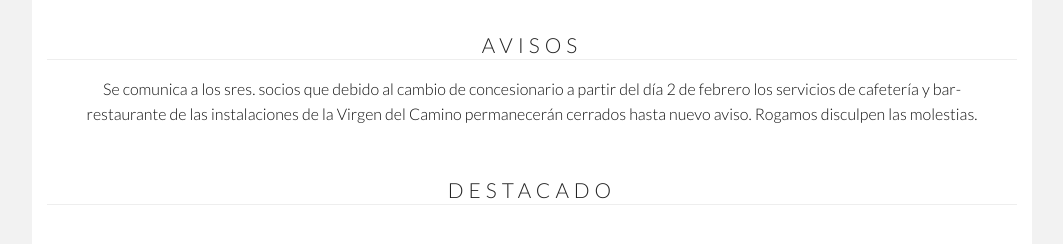
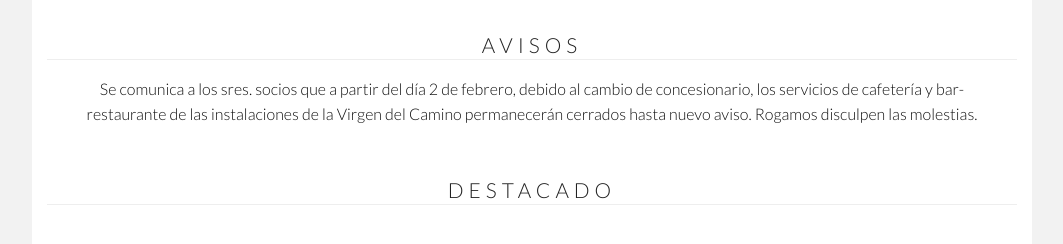
Before and after one commit to aeroclubleon/aeroclubleon.github.io, a Jekyll site: the page built from index.html, in a window 1280 px wide and 900 px high. Shown: the part 401-645 px from the top of the window, without its empty margins (108-1171 px from the left). Built offline with Jekyll 4.4.1, drawn with Linux system fonts in a browser that asks for light colours; comment, search, counter and statistics services are not loaded.

Commit message:
Cambiada redacción del aviso del cierre del concesionario

```diff
--- a/index.html
+++ b/index.html
@@ -14,7 +14,7 @@ layout: home
 
     <div id="contenedor-avisos" class="contenedor">
 
-      <p>Se comunica a los sres. socios que debido al cambio de concesionario a partir del día 2 de febrero los servicios de cafetería y bar-restaurante de las instalaciones de la Virgen del Camino permanecerán cerrados hasta nuevo aviso. Rogamos disculpen las molestias.</p>
+      <p>Se comunica a los sres. socios que a partir del día 2 de febrero, debido al cambio de concesionario, los servicios de cafetería y bar-restaurante de las instalaciones de la Virgen del Camino permanecerán cerrados hasta nuevo aviso. Rogamos disculpen las molestias.</p>
 
     </div>
 
```
